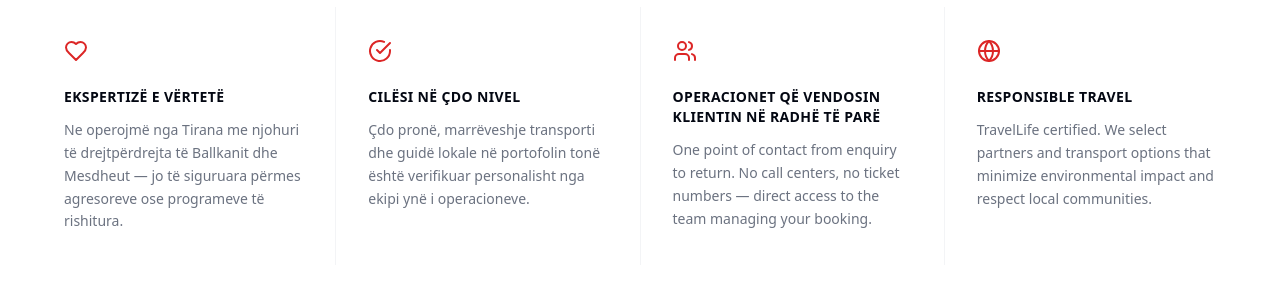
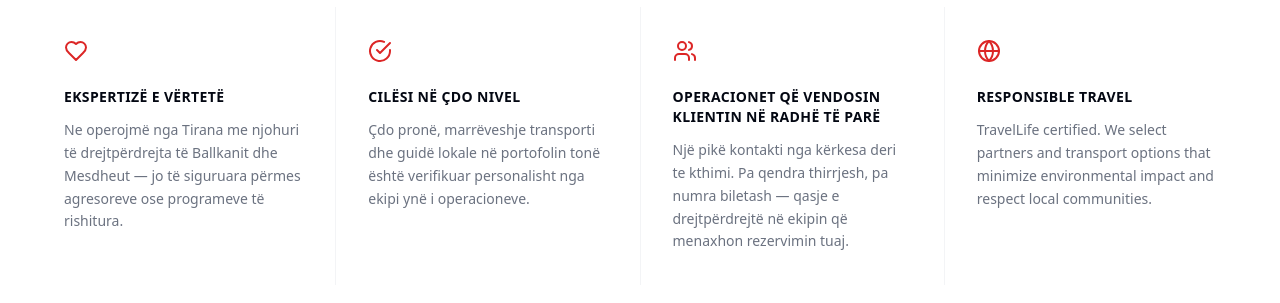
Before and after one commit to bla-mamba/univers-agency-finished, a React (Vite) app: page /about in a window 1280 px wide. Shown: the part 2500-2803 px from the top of the page. Built offline with nearby package versions, Linux system fonts and the light colour scheme; no server answers; the database is empty.

Commit message:
Updated AboutPage.tsx

```diff
--- a/src/pages/AboutPage.tsx
+++ b/src/pages/AboutPage.tsx
@@ -25,7 +25,7 @@ const values = [
  icon: Users,
  title:'Operacionet që vendosin klientin në radhë të parë',
  description:
-'One point of contact from enquiry to return. No call centers, no ticket numbers — direct access to the team managing your booking.',
+'Një pikë kontakti nga kërkesa deri te kthimi. Pa qendra thirrjesh, pa numra biletash — qasje e drejtpërdrejtë në ekipin që menaxhon rezervimin tuaj.',
 },
  {
  icon: Globe,
```
